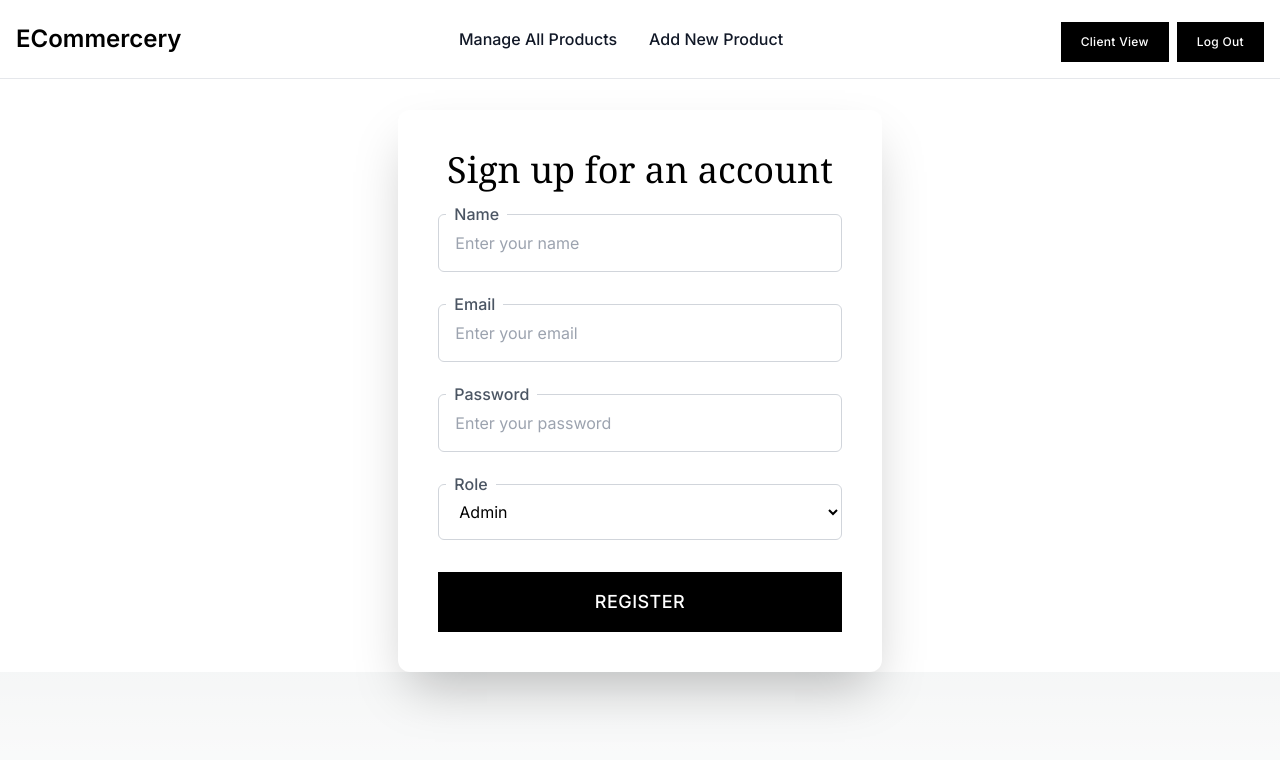
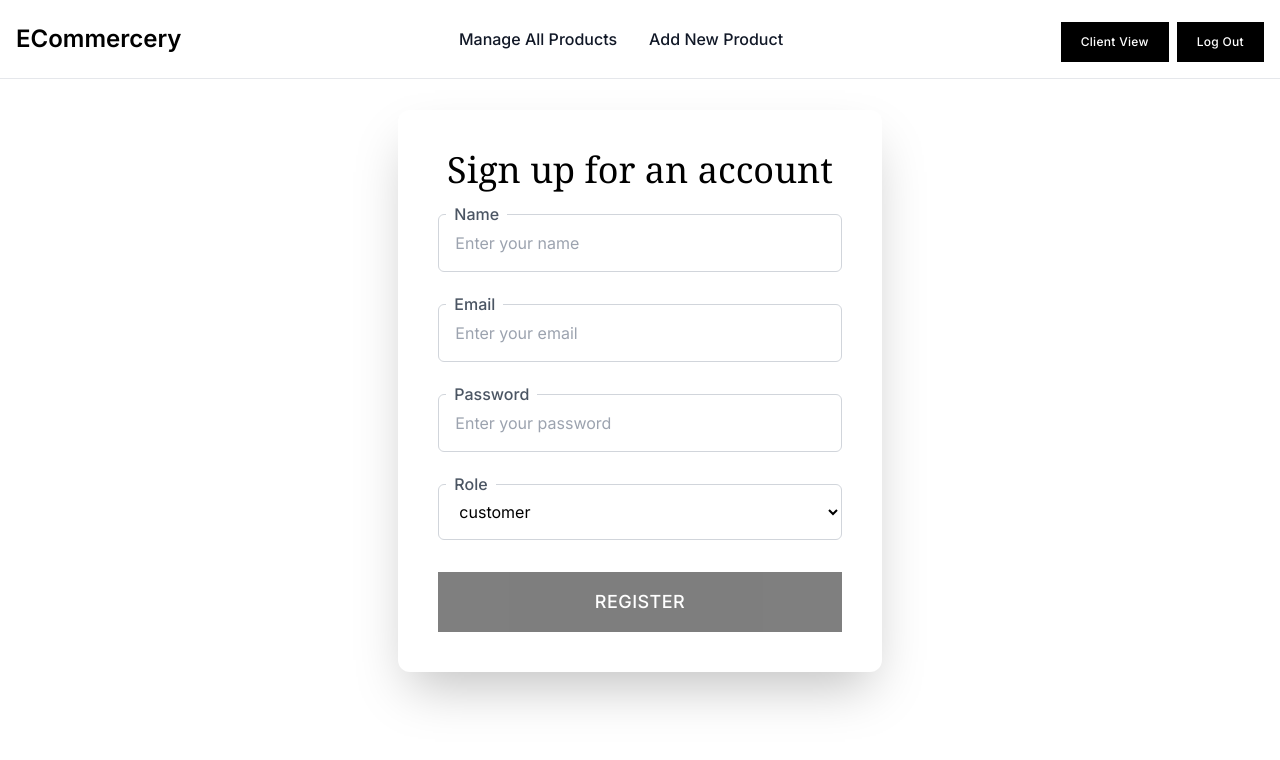
Before and after one commit to JarmanjitSingh/E-Commerce-Next.js, a Next.js app: page /register in a window 1280 px wide. Shown: the top 760 px of the page. Built offline with nearby package versions, Linux system fonts and the light colour scheme.

Commit message:
registeration successfull

```diff
--- a/package.json
+++ b/package.json
@@ -22,6 +22,7 @@
     "postcss": "8.4.26",
     "react": "18.2.0",
     "react-dom": "18.2.0",
+    "react-spinners": "^0.13.8",
     "react-toastify": "^9.1.3",
     "stripe": "^12.14.0",
     "tailwindcss": "3.3.3"
--- a/src/app/api/register/route.js
+++ b/src/app/api/register/route.js
@@ -5,15 +5,15 @@ import Joi from "joi";
 import { NextResponse } from "next/server";
 
 const schema = Joi.object({
-  name: Joi.string().required,
+  name: Joi.string().required(),
   email: Joi.string().email().required(),
   password: Joi.string().min(6).required(),
-  role: Joi.string().required,
+  role: Joi.string().required(),
 });
 
 export const dynamic = "force-dynamic";
 
-export default async function (req) {
+export async function POST(req) {
   await connectToDB();
 
   const { name, email, password, role } = await req.json();
@@ -22,9 +22,10 @@ export default async function (req) {
   const { error } = schema.validate({ name, email, password, role });
 
   if(error){
+    console.log(error);
     return NextResponse.json({
         success: false,
-        message: email.details[0]
+        message: error.details[0].message
     })
   }
 
@@ -35,7 +36,7 @@ export default async function (req) {
     const isUserIsAlreadyExist = await User.findOne({email});
     if(isUserIsAlreadyExist){
         return NextResponse.json({
-            success: true,
+            success: false,
             message: "User is already exists"
         })
     }else{
--- a/src/app/globals.css
+++ b/src/app/globals.css
@@ -2,7 +2,7 @@
 @tailwind components;
 @tailwind utilities;
 
-:root {
+/* :root {
   --foreground-rgb: 0, 0, 0;
   --background-start-rgb: 214, 219, 220;
   --background-end-rgb: 255, 255, 255;
@@ -14,9 +14,9 @@
     --background-start-rgb: 0, 0, 0;
     --background-end-rgb: 0, 0, 0;
   }
-}
+} */
 
-body {
+/* body {
   color: rgb(var(--foreground-rgb));
   background: linear-gradient(
       to bottom,
@@ -24,9 +24,9 @@ body {
       rgb(var(--background-end-rgb))
     )
     rgb(var(--background-start-rgb));
-}
+} */
 
-body::-webkit-scrollbar {
+/* body::-webkit-scrollbar {
   width: 5px;
 }
 
@@ -37,4 +37,4 @@ body::-webkit-scrollbar-track {
 body::-webkit-scrollbar-thumb {
   background-color: darkgrey;
   outline: 1px solid slategrey;
-}
+} */
--- a/src/app/register/page.js
+++ b/src/app/register/page.js
@@ -2,11 +2,65 @@
 
 import InputComponent from "@/components/FormElements/InputComponent";
 import SelectComponent from "@/components/FormElements/SelectComponent";
+import ComponentLevelLoader from "@/components/Loader/componentlevel";
+import Notification from "@/components/Notification";
+import { GlobalContext } from "@/context";
+import { registerNewUser } from "@/services/register";
 import { registrationFormControls } from "@/utils";
+import { useRouter } from "next/navigation";
+import { useContext, useState } from "react";
+import { toast } from "react-toastify";
 
-const isRegistered = false;
+const initialFormData = {
+  name: "",
+  email: "",
+  password: "",
+  role: "customer",
+};
 
 export default function Register() {
+  const [formData, setFormData] = useState(initialFormData);
+  const [isRegistered, setIsRegistered] = useState(false)
+  const {commonLoader, setCommonLoader} = useContext(GlobalContext);
+
+  const router = useRouter()
+
+  function isFormValid() {
+    return formData &&
+      formData.name &&
+      formData.name.trim() !== "" &&
+      formData &&
+      formData.email &&
+      formData.email.trim() !== "" &&
+      formData &&
+      formData.password &&
+      formData.password.trim() !== ""
+      ? true
+      : false;
+  }
+
+  const handleRegisterOnSubmit = async() =>{
+    setCommonLoader(true)
+    const data = await registerNewUser(formData)
+
+    if(data.success){
+      toast.success(data.message, {
+        position: toast.POSITION.TOP_RIGHT
+      })
+      setIsRegistered(true)
+      setCommonLoader(false)
+      setFormData(initialFormData)
+    }else{
+      toast.error(data.message, {
+        position: toast.POSITION.TOP_RIGHT
+      })
+      setCommonLoader(false)
+      setFormData(initialFormData)
+
+    }
+    console.log(data)
+  }
+
   return (
     <div className="bg-white relative">
       <div className="flex flex-col items-center justify-between pt-0 pr-10 pb-0 pl-10 mt-8 mr-auto xl:px-5 lg:flex-row">
@@ -23,7 +77,7 @@ export default function Register() {
                   className="inline-flex w-full items-center justify-center bg-black px-6 py-4 text-lg
                 text-white transition-all duration-200 ease-in-out focus:shadow font-medium uppercase tracking-wide
                 "
-                  // onClick={()=>router.push('/login')}
+                  onClick={()=>router.push('/login')}
                 >
                   Login
                 </button>
@@ -35,25 +89,25 @@ export default function Register() {
                         type={controlItem.type}
                         placeholder={controlItem.placeholder}
                         label={controlItem.label}
-                        // onChange={(event) => {
-                        //   setFormData({
-                        //     ...formData,
-                        //     [controlItem.id]: event.target.value,
-                        //   });
-                        // }}
-                        // value={formData[controlItem.id]}
+                        onChange={(event) => {
+                          setFormData({
+                            ...formData,
+                            [controlItem.id]: event.target.value,
+                          });
+                        }}
+                        value={formData[controlItem.id]}
                       />
                     ) : controlItem.componentType === "select" ? (
                       <SelectComponent
                         options={controlItem.options}
                         label={controlItem.label}
-                        // onChange={(event) => {
-                        //   setFormData({
-                        //     ...formData,
-                        //     [controlItem.id]: event.target.value,
-                        //   });
-                        // }}
-                        // value={formData[controlItem.id]}
+                        onChange={(event) => {
+                          setFormData({
+                            ...formData,
+                            [controlItem.id]: event.target.value,
+                          });
+                        }}
+                        value={formData[controlItem.id]}
                       />
                     ) : null
                   )}
@@ -61,19 +115,18 @@ export default function Register() {
                     className=" disabled:opacity-50 inline-flex w-full items-center justify-center bg-black px-6 py-4 text-lg
                text-white transition-all duration-200 ease-in-out focus:shadow font-medium uppercase tracking-wide
                "
-                    // disabled={!isFormValid()}
-                    // onClick={handleRegisterOnSubmit}
+                    disabled={!isFormValid()}
+                    onClick={handleRegisterOnSubmit}
                   >
-                    {/* {pageLevelLoader ? (
+                    {commonLoader ? (
                       <ComponentLevelLoader
                         text={"Registering"}
                         color={"#ffffff"}
-                        loading={pageLevelLoader}
+                        loading={commonLoader}
                       />
                     ) : (
                       "Register"
-                    )} */}
-                    Register
+                    )}
                   </button>
                 </div>
               )}
@@ -81,6 +134,7 @@ export default function Register() {
           </div>
         </div>
       </div>
+      <Notification />
     </div>
   );
 }
--- /dev/null
+++ b/src/components/Loader/componentlevel/index.js
@@ -0,0 +1,9 @@
+"use client";
+
+import { PulseLoader } from "react-spinners";
+
+export default function ComponentLevelLoader({ text, color, loading, size }) {
+  return <span >{text}
+  <PulseLoader color={color} loading={loading} size={size || 10} data-testid="loader" />
+  </span>;
+}
--- /dev/null
+++ b/src/components/Notification/index.js
@@ -0,0 +1,19 @@
+import { ToastContainer } from "react-toastify";
+import "react-toastify/dist/ReactToastify.css";
+
+export default function Notification() {
+  return (
+    <ToastContainer
+      position="top-right"
+      autoClose={4000}
+      hideProgressBar={false}
+      newestOnTop={false}
+      closeOnClick
+      pauseOnFocusLoss
+      draggable
+      pauseOnHover
+      theme="light"
+      rtl={false}
+    />
+  );
+}
--- a/src/context/index.js
+++ b/src/context/index.js
@@ -5,7 +5,9 @@ export const GlobalContext = createContext(null);
 
 const GlobalState = ({ children }) => {
   const [showNavModal, setShowNavModal] = useState(false)
-  return <GlobalContext.Provider value={{showNavModal, setShowNavModal}}>{children}</GlobalContext.Provider>;
+  const [commonLoader, setCommonLoader] = useState(false)
+
+  return <GlobalContext.Provider value={{showNavModal, setShowNavModal, commonLoader, setCommonLoader}}>{children}</GlobalContext.Provider>;
 };
 
 export default GlobalState;
--- a/src/database/index.js
+++ b/src/database/index.js
@@ -8,7 +8,7 @@ const configOptions = {
 const connectToDB = async () => {
   const connectionUrl = `mongodb+srv://jarmanjits176:nextjsEcommerce2023@cluster0.ulc1qxc.mongodb.net/`;
 
-  mongoose
+  await mongoose
     .connect(connectionUrl, configOptions)
     .then(() => console.log("database has been connected"))
     .catch((err) => console.log(`Getting error ${err.message}`));
--- a/src/services/register/index.js
+++ b/src/services/register/index.js
@@ -1,3 +1,21 @@
+// export const registerNewUser = async (formData) => {
+//   try {
+//     const response = await fetch("/api/register", {
+//       method: "POST",
+//       headers: {
+//         "content-type": "application/json",
+//       },
+//       body: JSON.stringify(formData),
+//     });
+
+//     const finalData = await response.json();
+
+//     return finalData;
+//   } catch (error) {
+//     console.log("error", error);
+//   }
+// };
+
 export const registerNewUser = async (formData) => {
   try {
     const response = await fetch("/api/register", {
@@ -8,10 +26,10 @@ export const registerNewUser = async (formData) => {
       body: JSON.stringify(formData),
     });
 
-    const finalData = response.json();
+    const finalData = await response.json();
 
     return finalData;
-  } catch (error) {
-    console.log("error", error);
+  } catch (e) {
+    console.log("error", e);
   }
 };
```
Also changed, not shown: 2 other files (tests, documents, lock files or other folders).
